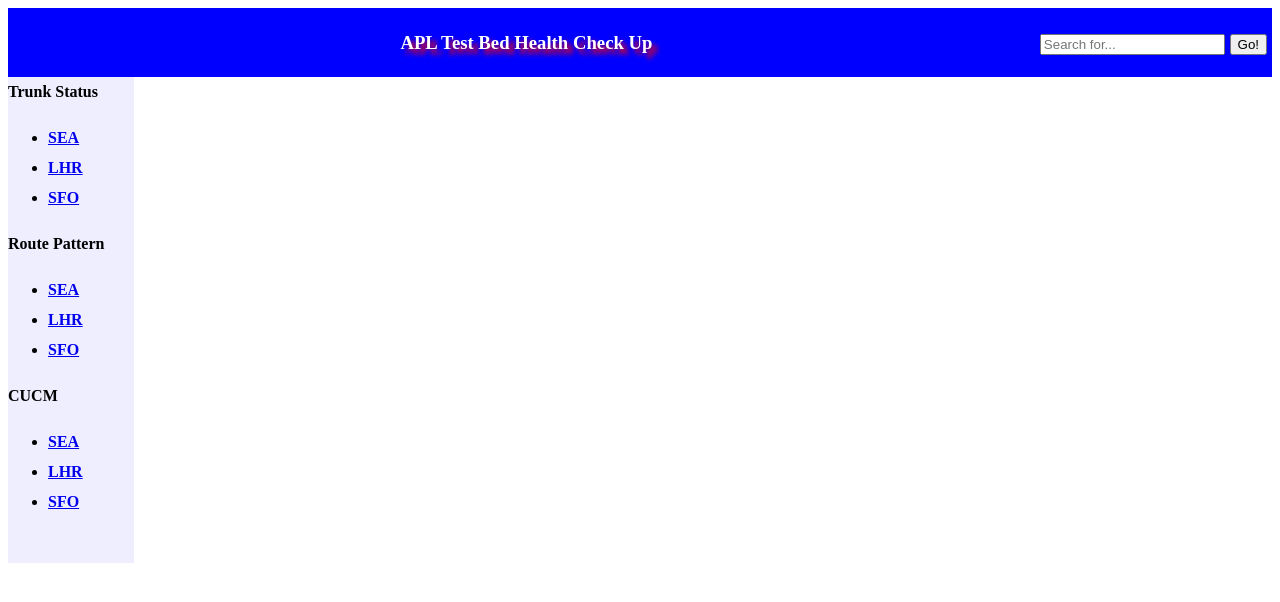
After one commit to srai2/Trunk_Health_Checkup, a Django app: template APL_THC/templates/GB/pattern.html in a window 1280 px wide. The commit adds this page. Shown: the top 602 px of the page. Run offline with Django 3.2, Linux system fonts and the light colour scheme; the template is opened without the code that fills it, so the values that code supplies are empty; parts of the project's set-up code (start-up, migrations or seed data) failed here and were passed over.

Commit message:
Added Route Pattern
Added Route Pattern and old Route Pattern in DB Stored

```diff
--- a/APL_THC/static/index.css
+++ b/APL_THC/static/index.css
@@ -23,6 +23,12 @@ select {
     float:right;
     clear:both;
 }
+form {
+    float:right;
+    clear:both;
+}
+
+
 
 caption
 {
--- /dev/null
+++ b/APL_THC/templates/GB/pattern.html
@@ -0,0 +1,103 @@
+
+<!DOCTYPE html>
+<html>
+<head lang="en">
+    <meta charset="UTF-8">
+    <meta http-equiv="refresh" content="30" />
+    {% load  staticfiles %}
+    <link rel="stylesheet" type="text/css" href="{% static 'index.css' %}" />
+    <title>Trunk Health Check Up</title>
+    <script type="text/javascript">
+    function selectVideo(){
+
+        var urlString = "http://127.0.0.1:8000/gb_thc/search/";
+        value = document.getElementById("dial_digit").value;
+        window.location = urlString + value;
+        alert(window.location)
+    }
+</script>
+
+</head>
+<body>
+    <div id="header">
+            <h3>APL Test Bed Health Check Up
+        <form onsubmit="return selectVideo()">
+        <div class="input-group">
+            <input type="text" id="dial_digit" placeholder="Search for...">
+            <button type="submit" value="Submit">Go!</button>
+        </div>
+    </div>
+</form></h3>
+
+    </div>
+      <div id="nav">
+        <strong align="center">Trunk Status</strong>
+        <ul>
+            <li><a style="display:block;font-weight:bold" href="/gb_thc/sea">SEA</a></li>
+            <li><a style="display:block;font-weight:bold" href="/gb_thc/lhr">LHR</a></li>
+            <li><a style="display:block;font-weight:bold" href="/gb_thc/sfo">SFO</a></li>
+        </ul>
+        <strong align="center">Route Pattern</strong>
+        <ul>
+            <li><a style="display:block;font-weight:bold" href="/gb_thc/route_pattern/?cluster=sea">SEA</a></li>
+            <li><a style="display:block;font-weight:bold" href="/gb_thc/route_pattern/?cluster=lhr">LHR</a></li>
+            <li><a style="display:block;font-weight:bold" href="/gb_thc/route_pattern/?cluster=sfo">SFO</a></li>
+        </ul>
+        <strong align="center">CUCM</strong>
+            <ul>
+            <strong>
+                <li><a href="http://10.12.4.11/">SEA</a><br/></li>
+                <li><a href="http://10.8.4.11/">LHR</a><br/></li>
+                <li><a href="http://10.8.3.21/">SFO</a><br/><br/></li>
+            </strong>
+            </ul>
+    </div>
+
+ <div id="section" >
+     {% if route_pattern_status %}
+        <div id="sea_trunk_health" style="display:block">
+            <table style="width:100%" border="3">
+
+             <tr>
+                    <th>{{ cluster }} UP Route Pattern </th>
+                    <th>{{ cluster }} DOWN Route Pattern </th>
+                    <th>{{ cluster }} UNKNOWN Route Pattern</th>
+                </tr>
+                {% for up_trunk,down_trunk,unknown_trunk in route_pattern_status %}
+                    <tr >
+                        <td><b  style="display:block;font-weight:bold" class="tooltip" href="#" ><font color="green">{{ up_trunk.pattern }}</font>
+                            <span class="custom define">
+                            <em>Trunk Name:</em>{{ up_trunk.trunk.name }}
+                            <em>SIP Profile:</em>{{ up_trunk.trunk.sip_profile }}
+                            <em>Security Profile:</em>{{ up_trunk.trunk.security_profile }}
+                            <em>Trusted Relay Point:</em>{{ up_trunk.trunk.trp }}
+                            <em>Device Pool:</em>{{ up_trunk.trunk.device_pool }}
+                            </span></b></td>
+
+                        <td><b  style="display:block;font-weight:bold" class="tooltip" href="#" ><font color="green">{{ down_trunk.pattern }}</font>
+                            <span class="custom define">
+                            <em>Trunk Name:</em>{{ down_trunk.trunk.name }}
+                            <em>SIP Profile:</em>{{ down_trunk.trunk.sip_profile }}
+                            <em>Security Profile:</em>{{ down_trunk.trunk.security_profile }}
+                            <em>Trusted Relay Point:</em>{{ down_trunk.trunk.trp }}
+                            <em>Device Pool:</em>{{ down_trunk.trunk.device_pool }}
+                            </span></b></td>
+
+                        <td><b  style="display:block;font-weight:bold" class="tooltip" href="#" ><font color="green">{{ unknown_trunk.pattern }}</font>
+                            <span class="custom define">
+                            <em>Trunk Name:</em>{{ unknown_trunk.trunk.name }}
+                            <em>SIP Profile:</em>{{ unknown_trunk.trunk.sip_profile }}
+                            <em>Security Profile:</em>{{ unknown_trunk.trunk.security_profile }}
+                            <em>Trusted Relay Point:</em>{{ unknown_trunk.trunk.trp }}
+                            <em>Device Pool:</em>{{ unknown_trunk.trunk.device_pool }}
+                            </span></b></td>
+                    </tr>
+                {% endfor %}
+            </table>
+        </div>
+     {% endif %}
+    </div>
+
+
+</body>
+</html>
--- /dev/null
+++ b/APL_THC/tng_celery.py
@@ -0,0 +1,5 @@
+from celery import task
+
+@task()
+def add(x, y):
+    return x + y
--- a/APL_THC/urls.py
+++ b/APL_THC/urls.py
@@ -3,5 +3,9 @@ from django.conf.urls import patterns, url, include
 from APL_THC import views
 
 urlpatterns = patterns('',
-        url(r'^$', views.index, name='index'),
+
+        url(r'^(?P<cluster>[a-z]+)/$', views.index, name='index'),
+        url(r'^route_pattern/(?P<cluster>[a-z]+)/$', views.pattern, name='pattern_list'),
+        url(r'^route_pattern/(?P<dial_digit>[0-9]+)/$', views.pattern, name='pattern_detail')
+
 )
```
Also changed, not shown: APL_THC/CUCM/search_dial_plan.py (added, +59 -0 lines), APL_THC/admin.py (+10 -2 lines), APL_THC/helpers.py (+54 -35 lines), APL_THC/models.py (+10 -2 lines), APL_THC/templates/GB/index.html (+14 -4 lines), APL_THC/views.py (+29 -16 lines), Trunk_Health_Checkup/settings.py (+11 -0 lines), db.sqlite3.
